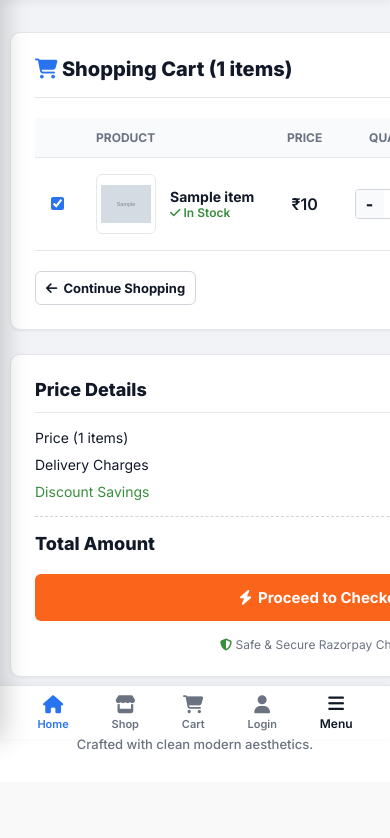
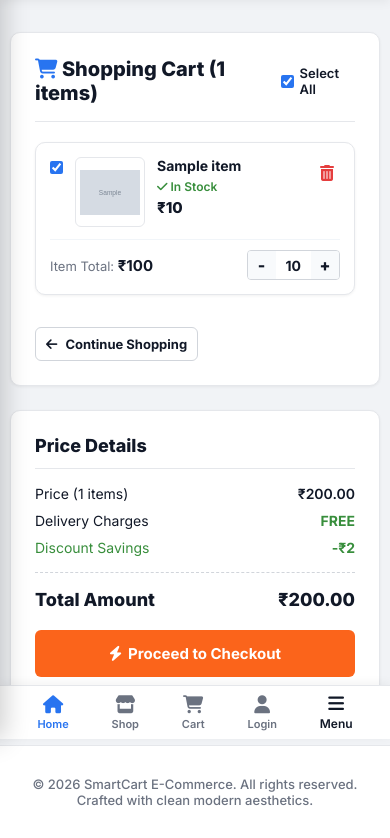
Before and after one commit to PenakalapatiCharanSai/E-cart, a Python web app: template templates/user/cart.html in a window 390 px wide; the page is wider, and only the part inside the window is pictured. Shown: the part 105-943 px from the top of that part. Before the commit the page ends 854 px from the top of that part, so only its background shows below. Run offline with Jinja, Linux system fonts and the light colour scheme; the template is opened without the code that fills it: most values are stand-ins (such as "Sample title", 1, 10 or a date in 2020); grey boxes marked "Sample" are stand-in pictures.

Commit message:
Comprehensive e-commerce mobile & desktop responsiveness polish for Cart, Checkout, Order Success, Delivery Address, My Orders, and Admin pages

```diff
--- a/static/user_style.css
+++ b/static/user_style.css
@@ -1386,3 +1386,119 @@ body {
 body.drawer-open {
     overflow: hidden;
 }
+
+/* ==========================================
+   APP-GRADE MOBILE & DESKTOP RESPONSIVE LAYOUTS
+========================================== */
+.cart-table-desktop {
+    display: block;
+}
+
+.cart-list-mobile {
+    display: none;
+}
+
+.cart-mobile-item {
+    background: #ffffff;
+    border: 1px solid var(--border-light);
+    border-radius: var(--radius-md);
+    padding: 14px;
+    margin-bottom: 12px;
+    box-shadow: var(--shadow-sm);
+}
+
+.cart-mobile-header {
+    display: flex;
+    gap: 12px;
+    align-items: flex-start;
+    margin-bottom: 12px;
+}
+
+.cart-mobile-img {
+    width: 70px;
+    height: 70px;
+    object-fit: contain;
+    border: 1px solid var(--border-light);
+    border-radius: var(--radius-sm);
+    padding: 4px;
+    background: #ffffff;
+    flex-shrink: 0;
+}
+
+.cart-mobile-title {
+    font-weight: 700;
+    font-size: 14px;
+    color: var(--text-primary);
+    margin-bottom: 4px;
+    line-height: 1.3;
+}
+
+.cart-mobile-footer {
+    display: flex;
+    justify-content: space-between;
+    align-items: center;
+    padding-top: 10px;
+    border-top: 1px solid #f1f5f9;
+}
+
+.address-cards-grid {
+    display: grid;
+    grid-template-columns: repeat(auto-fill, minmax(260px, 1fr));
+    gap: 16px;
+    margin-bottom: 24px;
+}
+
+.order-success-card {
+    max-width: 760px;
+    margin: 30px auto;
+    padding: 36px;
+    background: var(--bg-card);
+    border: 1px solid var(--border-light);
+    border-radius: var(--radius-lg);
+    box-shadow: var(--shadow-sm);
+}
+
+@media (max-width: 768px) {
+    .cart-table-desktop {
+        display: none !important;
+    }
+    .cart-list-mobile {
+        display: flex !important;
+        flex-direction: column;
+    }
+    .address-cards-grid {
+        grid-template-columns: 1fr;
+    }
+    .order-success-card {
+        padding: 20px 14px !important;
+        margin: 12px auto !important;
+        border-radius: var(--radius-md) !important;
+    }
+    .order-tracker {
+        overflow-x: auto;
+        padding-bottom: 12px;
+        -webkit-overflow-scrolling: touch;
+        justify-content: flex-start !important;
+        gap: 12px;
+        margin-bottom: 24px !important;
+    }
+    .tracker-step {
+        min-width: 70px;
+        flex: none !important;
+    }
+    .order-card-row {
+        flex-direction: column !important;
+        align-items: stretch !important;
+    }
+    .order-card-right {
+        text-align: left !important;
+        align-items: flex-start !important;
+        margin-top: 10px;
+        padding-top: 10px;
+        border-top: 1px solid #f1f5f9;
+    }
+    .order-card-actions {
+        width: 100% !important;
+        justify-content: space-between !important;
+    }
+}
--- a/templates/admin/admin_order_details.html
+++ b/templates/admin/admin_order_details.html
@@ -68,6 +68,7 @@
 <!-- Purchased Items Table Card -->
 <div class="table-card">
     <h3 style="font-size: 16px; font-weight: 700; margin-bottom: 16px; color: var(--text-main);">Purchased Items</h3>
+    <div class="table-responsive">
         <table class="admin-table">
             <thead>
                 <tr>
@@ -91,5 +92,6 @@
             </tbody>
         </table>
     </div>
+</div>
 
 {% endblock %}
--- a/templates/user/cart.html
+++ b/templates/user/cart.html
@@ -18,8 +18,10 @@
         </div>
 
         <form action="/user/checkout" method="POST" id="checkout-form">
+            <!-- Desktop Cart Table (Visible on screens >= 769px) -->
+            <div class="cart-table-desktop">
                 <div class="table-responsive" style="overflow-x: auto; -webkit-overflow-scrolling: touch;">
-                <table class="cart-table" style="min-width: 580px;">
+                    <table class="cart-table" style="width: 100%;">
                         <thead>
                             <tr>
                                 <th style="width: 30px;"></th>
@@ -66,9 +68,40 @@
                         </tbody>
                     </table>
                 </div>
+            </div>
 
-            <div style="margin-top: 20px; display: flex; justify-content: space-between; align-items: center;">
-                <a href="/user/products" class="btn btn-secondary" style="font-size: 13px;">
+            <!-- Mobile Cart List View (Visible on mobile <= 768px) -->
+            <div class="cart-list-mobile">
+                {% for pid, item in cart.items() %}
+                <div class="cart-mobile-item">
+                    <div class="cart-mobile-header">
+                        <input type="checkbox" name="selected_items" value="{{ pid }}" class="item-checkbox" data-price="{{ item.price * item.quantity }}" checked style="accent-color: var(--brand-blue); margin-top: 4px;">
+                        <img src="/static/uploads/product_images/{{ item.image }}" alt="{{ item.name }}" class="cart-mobile-img">
+                        <div style="flex: 1;">
+                            <div class="cart-mobile-title">{{ item.name }}</div>
+                            <div style="font-size: 12px; color: var(--success); font-weight: 600;"><i class="fas fa-check"></i> In Stock</div>
+                            <div style="font-size: 15px; font-weight: 800; color: var(--text-primary); margin-top: 4px;">₹{{ item.price }}</div>
+                        </div>
+                        <a href="/user/cart/remove/{{ pid }}" style="color: var(--danger); font-size: 16px; padding: 6px;" title="Remove Item">
+                            <i class="fas fa-trash-alt"></i>
+                        </a>
+                    </div>
+                    <div class="cart-mobile-footer">
+                        <div style="font-size: 13px; color: var(--text-muted);">
+                            Item Total: <strong style="color: var(--text-primary); font-size: 15px;">₹{{ item.price * item.quantity }}</strong>
+                        </div>
+                        <div class="qty-control">
+                            <a href="/user/cart/decrease/{{ pid }}" class="qty-btn" title="Decrease">-</a>
+                            <span class="qty-val">{{ item.quantity }}</span>
+                            <a href="/user/cart/increase/{{ pid }}" class="qty-btn" title="Increase">+</a>
+                        </div>
+                    </div>
+                </div>
+                {% endfor %}
+            </div>
+
+            <div style="margin-top: 20px;">
+                <a href="/user/products" class="btn btn-secondary" style="font-size: 13px; display: inline-flex; align-items: center; justify-content: center; gap: 8px;">
                     <i class="fas fa-arrow-left"></i> Continue Shopping
                 </a>
             </div>
--- a/templates/user/order_success.html
+++ b/templates/user/order_success.html
@@ -4,7 +4,7 @@
 
 {% block content %}
 
-<div class="auth-container" style="max-width: 760px; margin: 30px auto; padding: 36px;">
+<div class="order-success-card">
     <!-- Success Header -->
     <div style="text-align: center; margin-bottom: 30px;">
         <div style="width: 70px; height: 70px; background: #ecfdf5; color: var(--success); border-radius: 50%; display: flex; align-items: center; justify-content: center; font-size: 36px; margin: 0 auto 16px;">
```
Also changed, not shown: static/style.css (+20 -0 lines), templates/user/checkout.html (+4 -4 lines), templates/user/my_orders.html (+4 -4 lines). Lines whose indentation alone changed are shown as unchanged.
